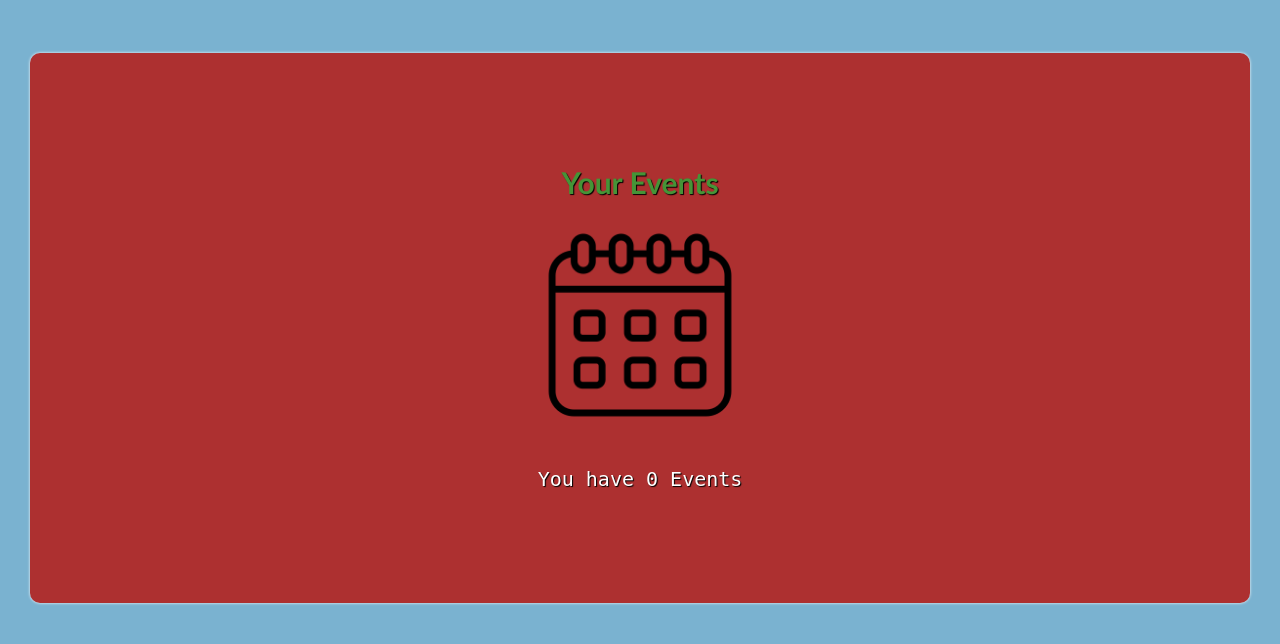
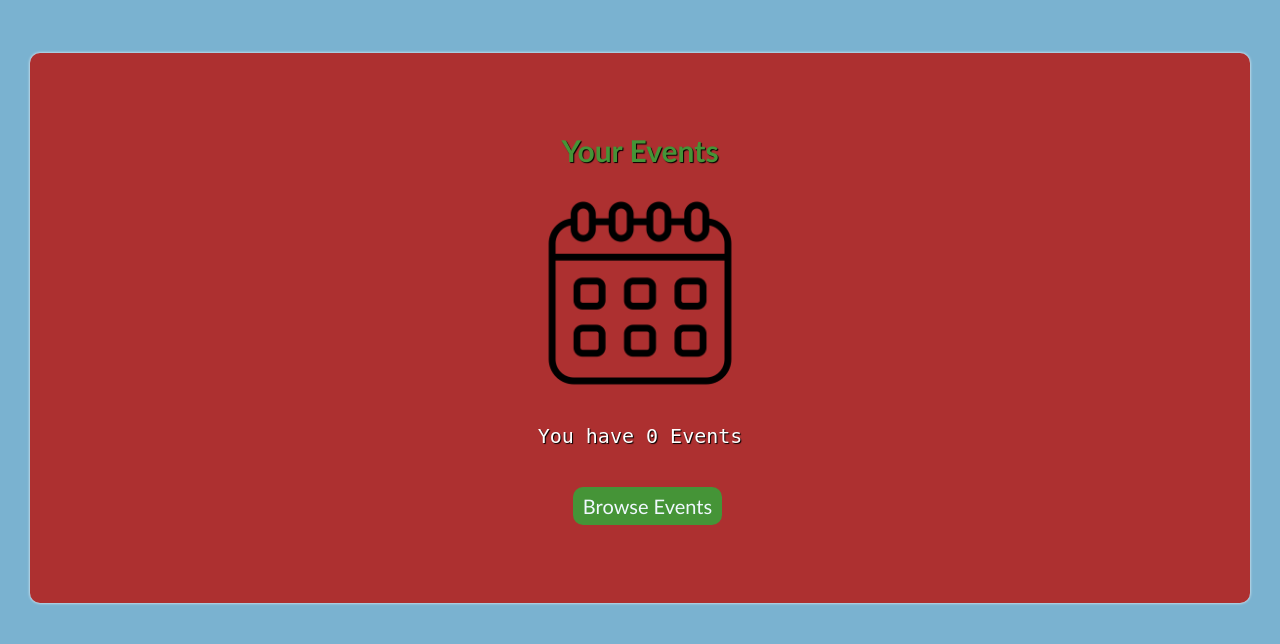
Before and after one commit to GilbertoRod/FlaskProj, a Flask app: page /dashboard in a window 1280 px wide. Shown: the part 67-711 px from the top of the page. Run offline with Flask 3, Linux system fonts and the light colour scheme; a user stored in the database is signed in; some web fonts are replaced.

Commit message:
added browse btn

```diff
--- a/market/static/styles/dashboard.css
+++ b/market/static/styles/dashboard.css
@@ -167,3 +167,17 @@ h3{
 .secret-btn:active{
   background-color: rgb(194, 167, 15);
 }
+
+.browse-btn{
+  cursor: pointer;
+  background-color: rgb(69, 148, 55);
+  border: none;
+  color: aliceblue;
+  padding: 7px 10px;
+  border-radius: 10px;
+  font-size: 20px;
+  font-family: 'Gill Sans', 'Gill Sans MT', Calibri, 'Trebuchet MS', sans-serif;
+}
+.browse-btn:hover{
+  background-color: rgb(88, 185, 71);
+}
--- a/market/templates/dashboard.html
+++ b/market/templates/dashboard.html
@@ -96,7 +96,8 @@
         <div class="background-pic"></div>
         <img src="{{ url_for('static',filename='images/calendar.png') }}" height="250px">
         <br>
-        <span class="event-num">You have 0 Events</span>
+        <div class="event-num">You have 0 Events</div><br>
+        <a href="{{ url_for('events_page') }}" class="nav-item"><button class="browse-btn">Browse Events</button></a>
       </center>
     </div>
   </div>
```
